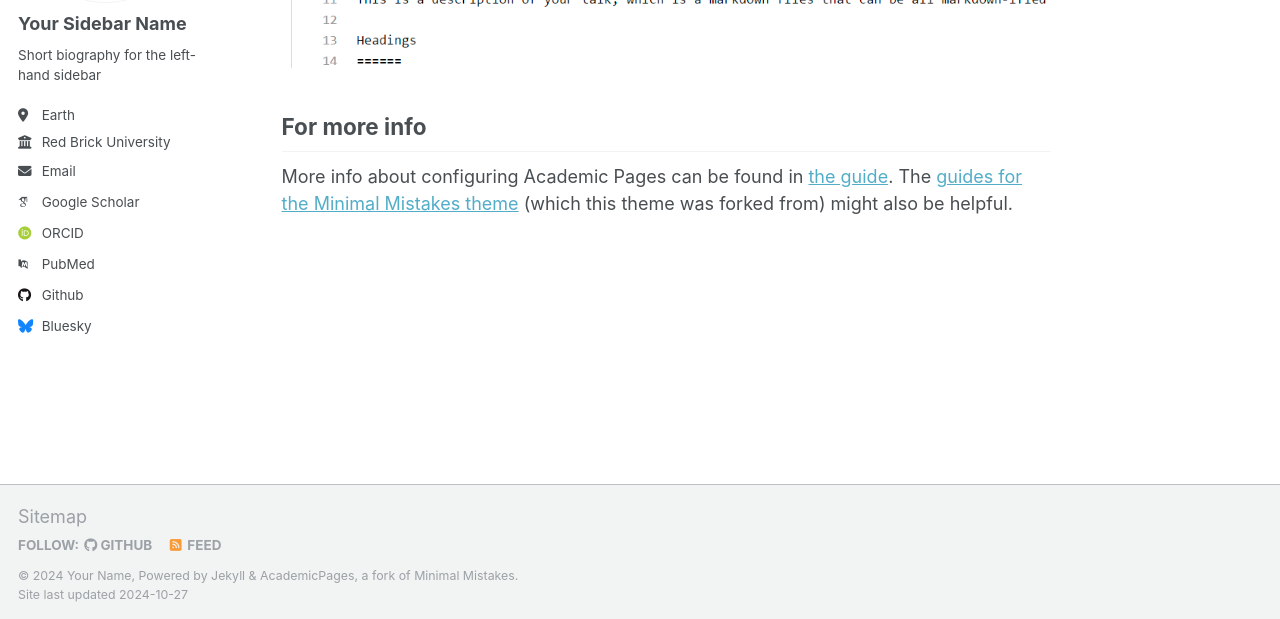
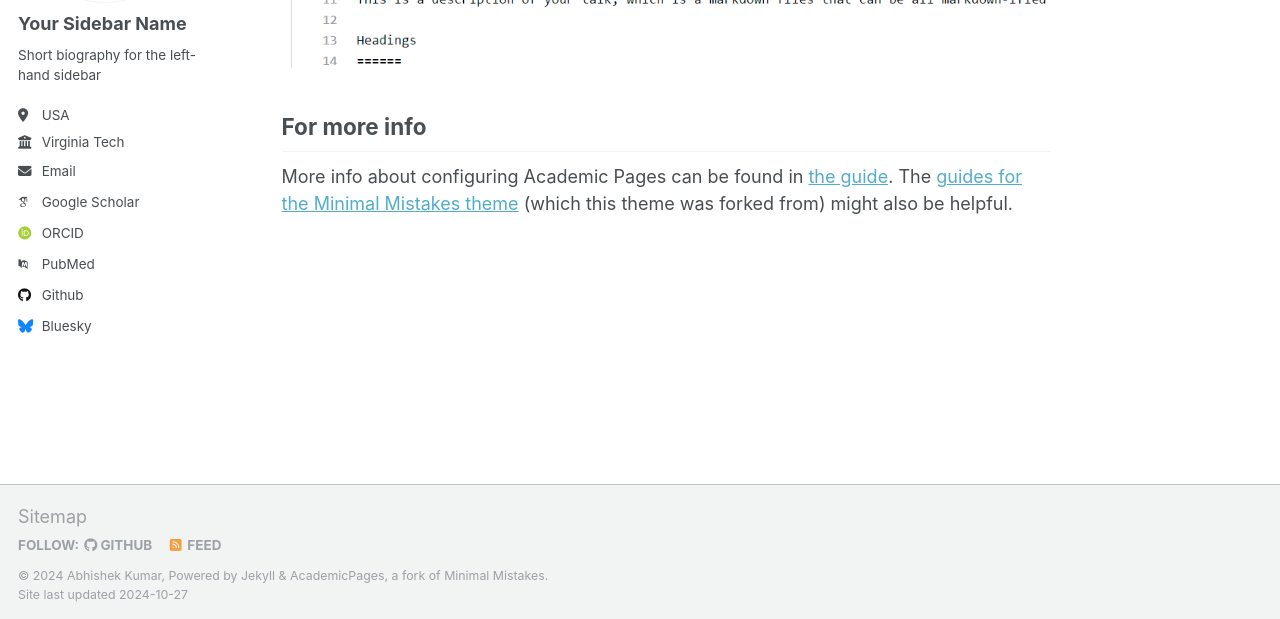
Before and after one commit to AbhiPhy2020/AbhiPhy2020.github.io, a Jekyll site: the page built from _pages/about.md, in a window 1280 px wide and 900 px high, scrolled down 2643 px. Shown: the part 278-897 px from the top of the window. Built offline with Jekyll 4.4.1, drawn with Linux system fonts in a browser that asks for light colours; some web fonts are replaced.

Commit message:
Update _config.yml

```diff
--- a/_config.yml
+++ b/_config.yml
@@ -10,11 +10,11 @@
 locale                   : "en-US"
 title                    : "Abhishek Kumar"
 title_separator          : "-"
-name                     : &name "Your Name"
+name                     : &name "Abhishek Kumar"
 description              : &description "A physicist"
 url                      : https://academicpages.github.io # the base hostname & protocol for your site e.g. "https://mmistakes.github.io"
 baseurl                  : "" # the subpath of your site, e.g. "/blog"
-repository               : "academicpages/academicpages.github.io"
+repository               : "AbhiPhy2020.github.io"
 
 # Site Author - The following control what appear as part of the author content on the side bar.
 #               If a field is blank the icon and link will not appear, otherwise it will be shown.
@@ -25,8 +25,8 @@ author:
   name             : "Your Sidebar Name"
   pronouns         : # example: "she/her"
   bio              : "Short biography for the left-hand sidebar"
-  location         : "Earth"
-  employer         : "Red Brick University"
+  location         : "USA"
+  employer         : "Virginia Tech"
   uri              : # URL
   email            : "none@example.org"
 
```
